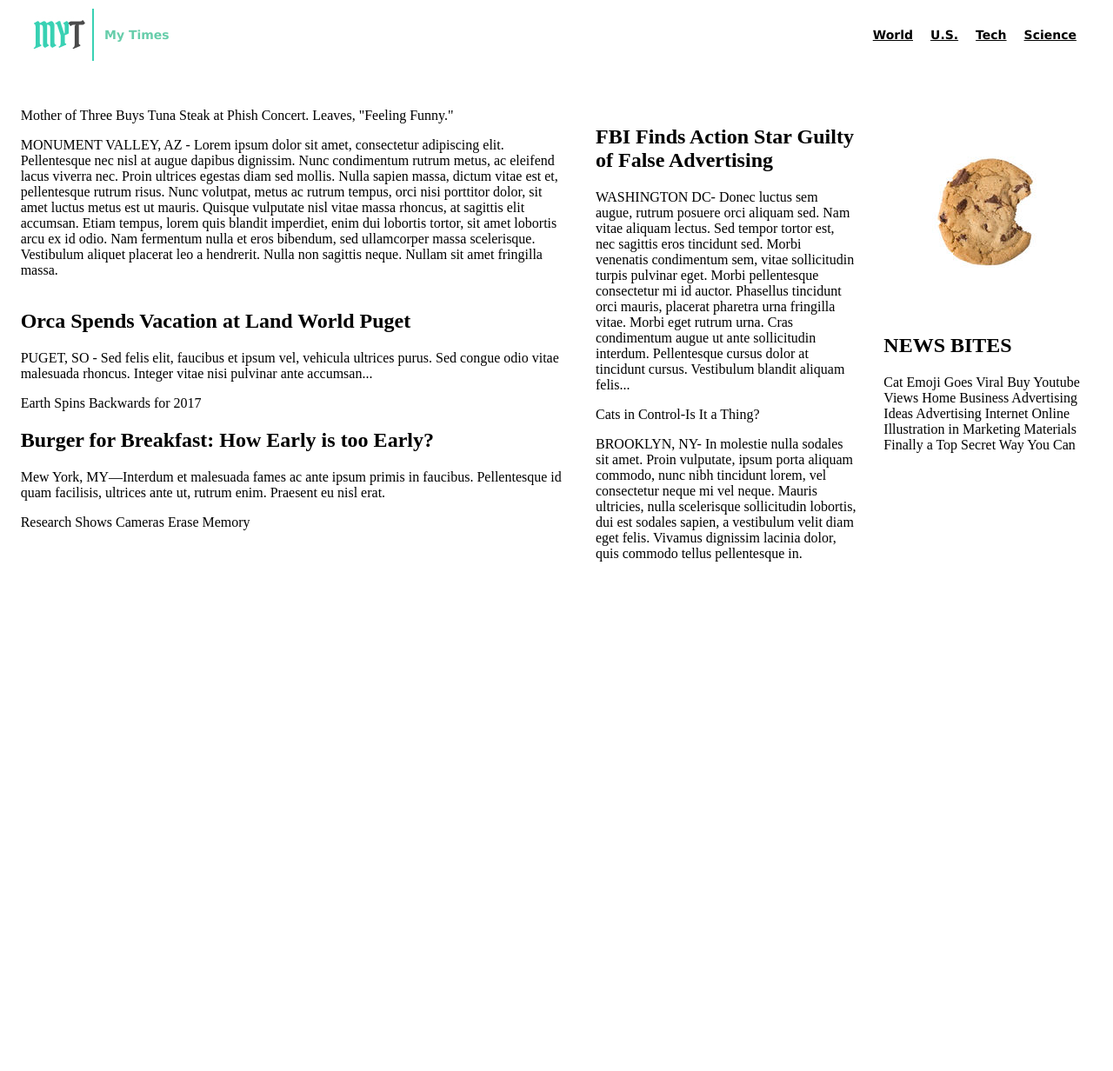
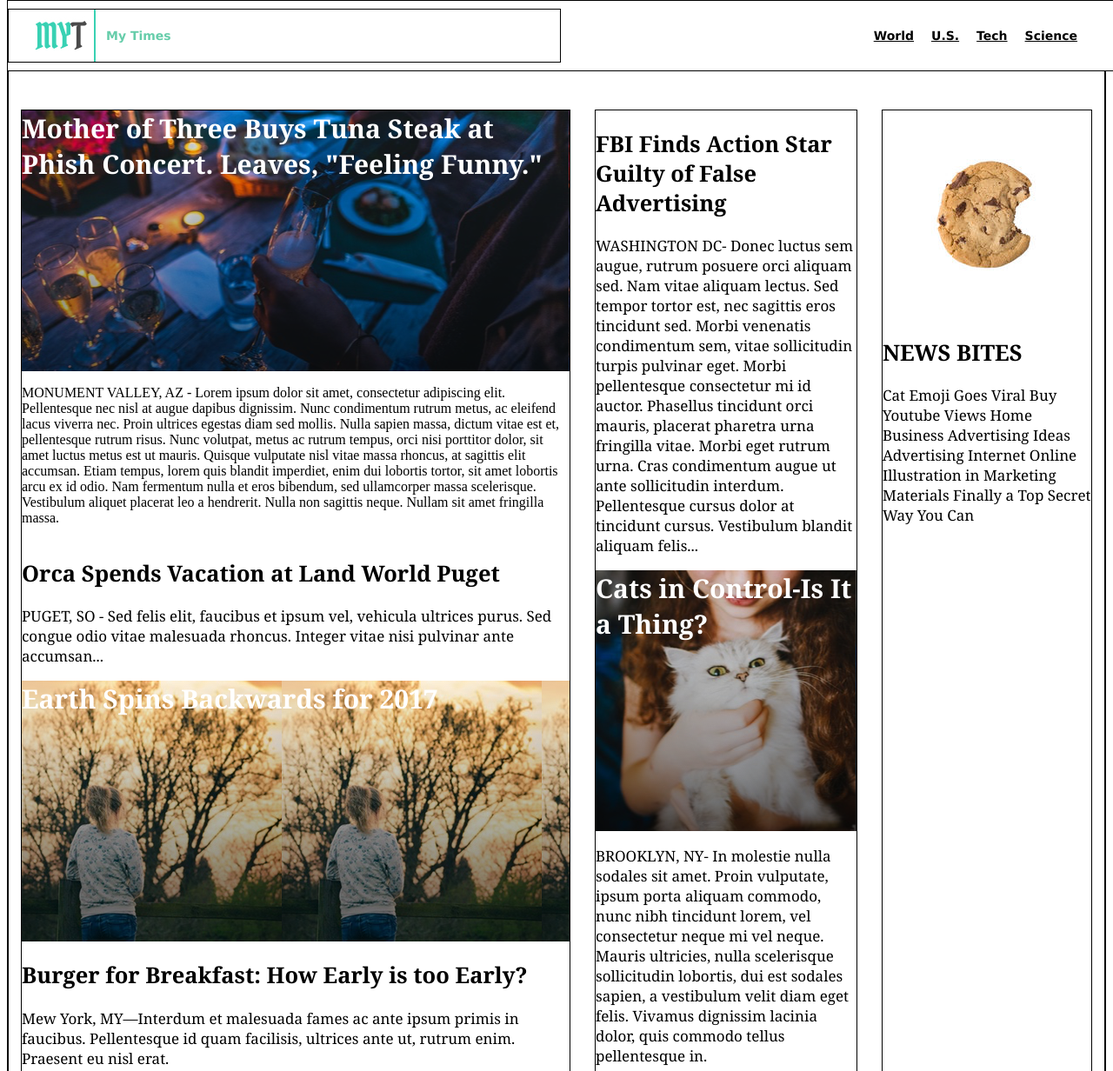
Before and after one commit to MashaKiseleva/mytimes, a plain HTML site: page index.html in a window 1280 px wide. Shown: the top 1232 px of the page at 87% size. Before the commit the page ends 800 px from the top, so only its background shows below. Drawn offline with Linux system fonts and the light colour scheme.

Commit message:
add images

```diff
--- a/index.html
+++ b/index.html
@@ -27,7 +27,9 @@
     <div class="main">
       <div class="column large">
         <div class="leadstory">
-          <span>Mother of Three Buys Tuna Steak at Phish Concert. Leaves, "Feeling Funny."</span>
+          <div class="image mother">
+            <span>Mother of Three Buys Tuna Steak at Phish Concert. Leaves, "Feeling Funny."</span>
+          </div>
           <p>MONUMENT VALLEY, AZ - Lorem ipsum dolor sit amet, consectetur adipiscing elit. Pellentesque nec nisl at augue dapibus dignissim. Nunc condimentum rutrum metus, ac eleifend lacus viverra nec.
             Proin ultrices egestas diam sed mollis. Nulla sapien massa, dictum vitae est et, pellentesque rutrum risus.
             Nunc volutpat, metus ac rutrum tempus, orci nisi porttitor dolor, sit amet luctus metus est ut mauris. Quisque vulputate nisl vitae massa rhoncus, at sagittis elit accumsan.
@@ -38,12 +40,16 @@
           <div class="story">
             <h2>Orca Spends Vacation at Land World Puget</h2>
             <p>PUGET, SO - Sed felis elit, faucibus et ipsum vel, vehicula ultrices purus. Sed congue odio vitae malesuada rhoncus. Integer vitae nisi pulvinar ante accumsan...</p>
-            <span>Earth Spins Backwards for 2017</span>
+            <div class="image earth"
+              <span>Earth Spins Backwards for 2017</span>
+            </div>
           </div>
           <div class="story">
             <h2>Burger for Breakfast: How Early is too Early?</h2>
             <p>Mew York, MY—Interdum et malesuada fames ac ante ipsum primis in faucibus. Pellentesque id quam facilisis, ultrices ante ut, rutrum enim. Praesent eu nisl erat.</p>
-            <span>Research Shows Cameras Erase Memory</span>
+            <div class="image research">
+              <span>Research Shows Cameras Erase Memory</span>
+            </div>
           </div>
         </div>
       </div>
@@ -56,7 +62,9 @@
             Pellentesque cursus dolor at tincidunt cursus. Vestibulum blandit aliquam felis...</p>
         </div>
         <div class="story">
-          <span>Cats in Control-Is It a Thing?</span>
+          <div class="image cat">
+            <span>Cats in Control-Is It a Thing?</span>
+          </div>
           <p>BROOKLYN, NY- In molestie nulla sodales sit amet. Proin vulputate, ipsum porta aliquam commodo, nunc nibh tincidunt lorem, vel consectetur neque mi vel neque.
             Mauris ultricies, nulla scelerisque sollicitudin lobortis, dui est sodales sapien, a vestibulum velit diam eget felis.
             Vivamus dignissim lacinia dolor, quis commodo tellus pellentesque in.</p>
--- a/resources/css/style.css
+++ b/resources/css/style.css
@@ -5,7 +5,7 @@ header {
   font-weight: bold;
   width: 100%;
   height: 80px;
-
+  border: 1px solid black;
   align-items: center;
   position: fixed;
   background-color: white;
@@ -35,6 +35,7 @@ span a {
   align-items: center;
   padding-left: 30px;
   width: 100%;
+  border: 1px solid black;
 }
 
 .logo img {
@@ -47,11 +48,13 @@ span a {
   padding-top: 116px;
   justify-content: space-around;
   margin: 0 auto 78px auto;
+  border: 2px solid black;
 }
 
 .main .column {
   display: flex;
   flex-direction: column;
+  border: 1px solid black;
 }
 
 div {
@@ -70,3 +73,40 @@ div {
 .column.small {
   width: 240px;
 }
+
+.story {
+
+  font-family: Georgia;
+  font-size: 17px;
+  color: black;
+}
+
+div .image {
+  display: flex;
+  height: 300px;
+  font-family: Georgia;
+  font-weight: bold;
+  font-size: 30px;
+  color: white;
+}
+
+div .mother {
+  background-image:
+  url(../images/story-main.png);
+}
+
+div .cat {
+  background-image:
+  url(../images/cat.png);
+}
+
+
+div .earth {
+  background-image:
+  url(../images/img-story-2.png);
+}
+
+div .research {
+  background-image:
+  url(../images/fallseason.png);
+}
```
